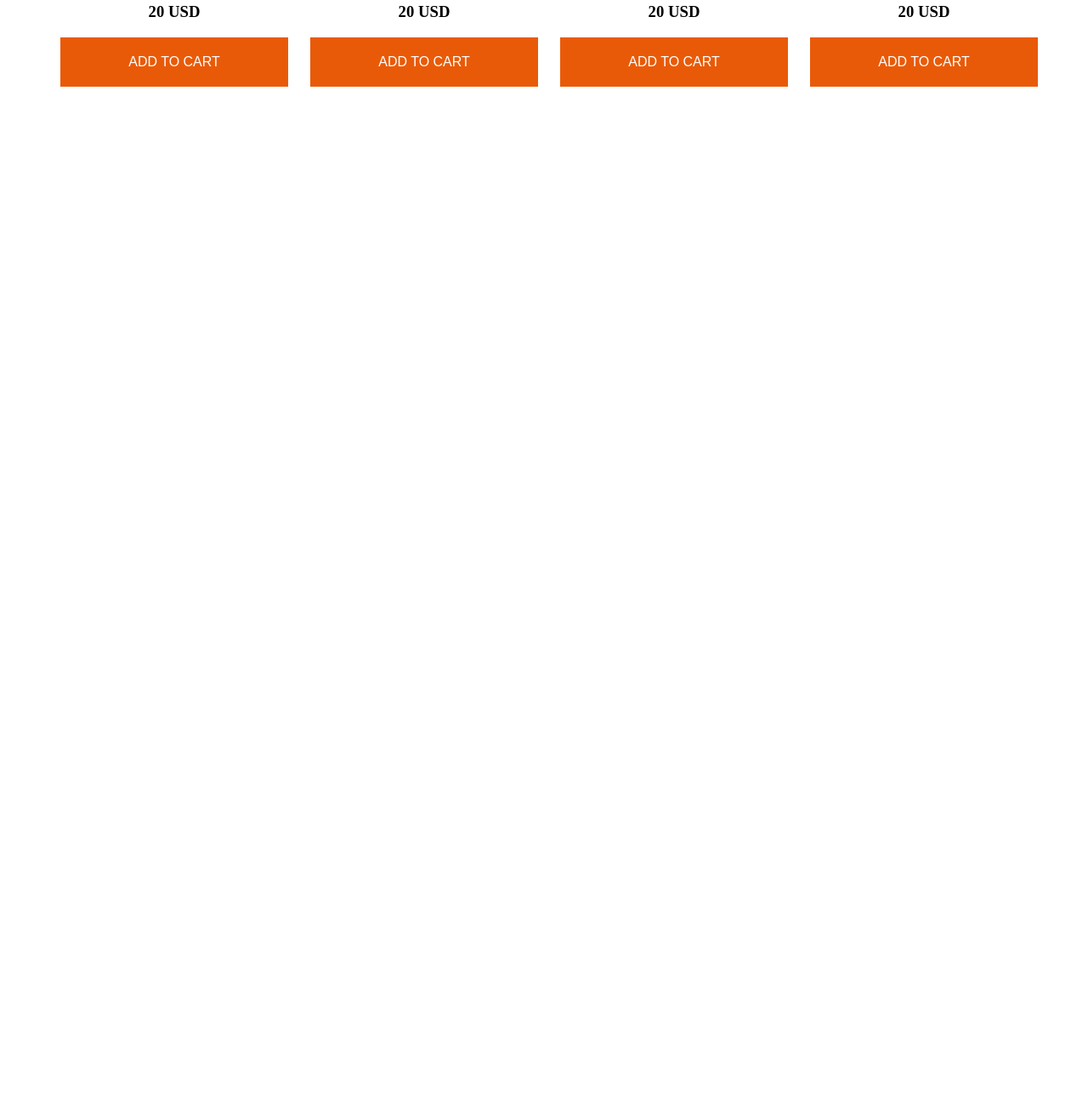
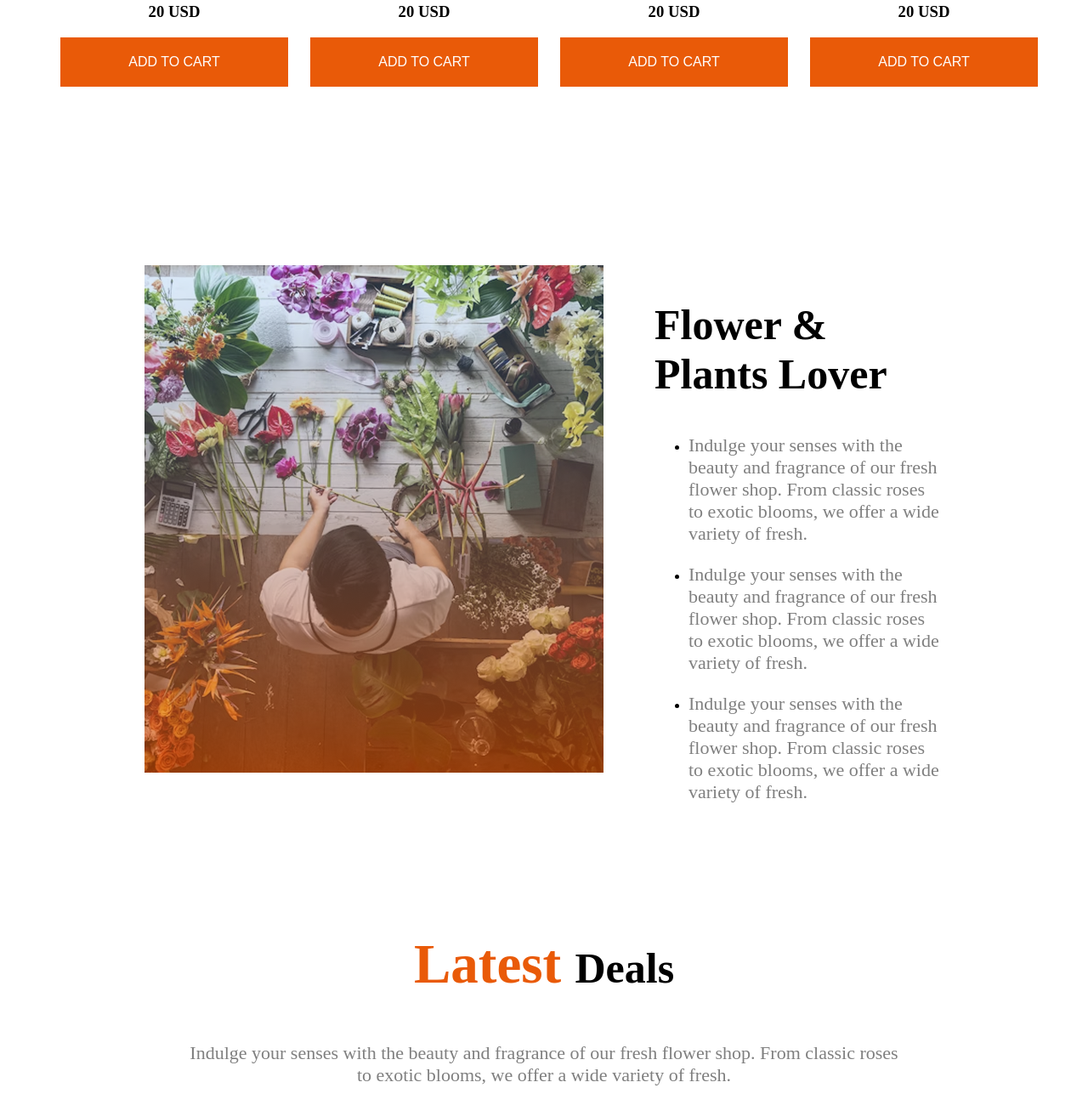
Before and after one commit to tawsif-code/Assignment-2, a plain HTML site: page index.html in a window 1280 px wide. Shown: the part 1741-3041 px from the top of the page at 85% size. Before the commit the page ends 1851 px from the top, so only its background shows below. Drawn offline with Linux system fonts and the light colour scheme.

Commit message:
Flower & Plants Lover done

```diff
--- a/index.html
+++ b/index.html
@@ -84,6 +84,30 @@
                 </div>
             </div>
         </section>
+        <section class="flower-plant-lover display-flex">
+            <div class="lover">
+                <img src="assets/flower-store.png" alt="">
+                <img class="hidden" id="badge" src="assets/trusted-badge.png" alt="">
+            </div>
+            <div class="loving-reason">
+                <h1 class="reason-title text-title-dark">Flower & Plants Lover</h1>
+                <ul>
+                    <li>
+                        <p class="text-description">Indulge your senses with the beauty and fragrance of our fresh flower shop. From classic roses to exotic blooms, we offer a wide variety of fresh.</p>
+                    </li>
+                    <li>
+                        <p class="text-description">Indulge your senses with the beauty and fragrance of our fresh flower shop. From classic roses to exotic blooms, we offer a wide variety of fresh.</p>
+                    </li>
+                    <li>
+                        <p class="text-description">Indulge your senses with the beauty and fragrance of our fresh flower shop. From classic roses to exotic blooms, we offer a wide variety of fresh.</p>
+                    </li>
+                </ul>
+            </div>
+        </section>
+        <section class="deals">
+            <h1 class="text-title-orange">Latest <span class="text-title-dark">Deals</span></h1>
+            <p class="text-description">Indulge your senses with the beauty and fragrance of our fresh flower shop. From classic roses to exotic blooms, we offer a wide variety of fresh.</p>
+        </section>
     </main>
     <footer>
 
--- a/styles.css
+++ b/styles.css
@@ -89,6 +89,18 @@
 .plant-image{
     width: 100%;
 }
+.flower-plant-lover{
+    margin: 210px 100px auto;
+    gap: 60px;
+}
+#badge{
+    max-width: 286px;
+}
+.deals{
+    text-align: center;
+    max-width: 1440px;
+    margin: 130px 150px auto;
+}
 
 /* responsive media query */
 
@@ -110,3 +122,7 @@
         width: 100%;
     }
 }
+
+.hidden{
+    display: none;
+}
```
